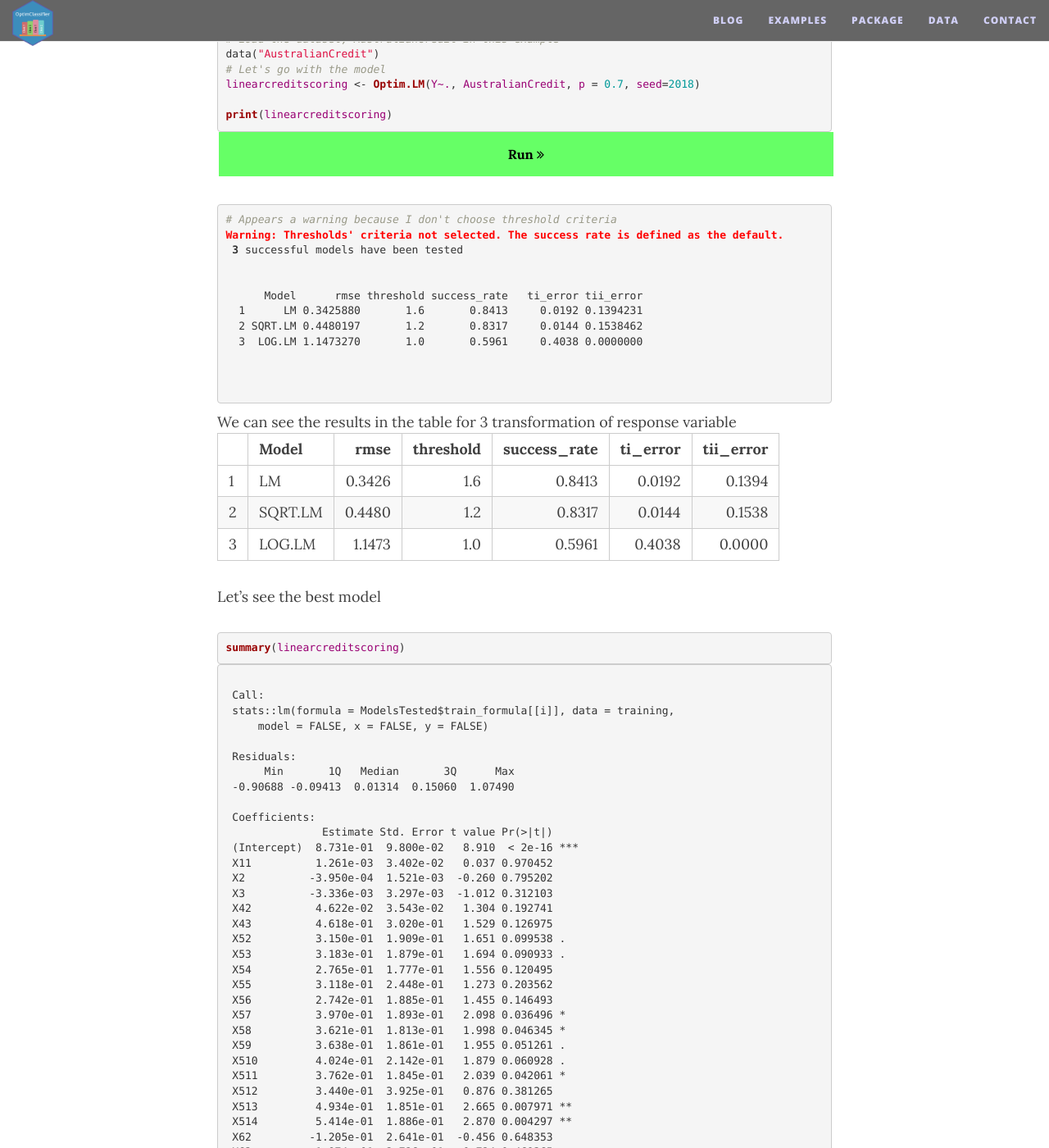
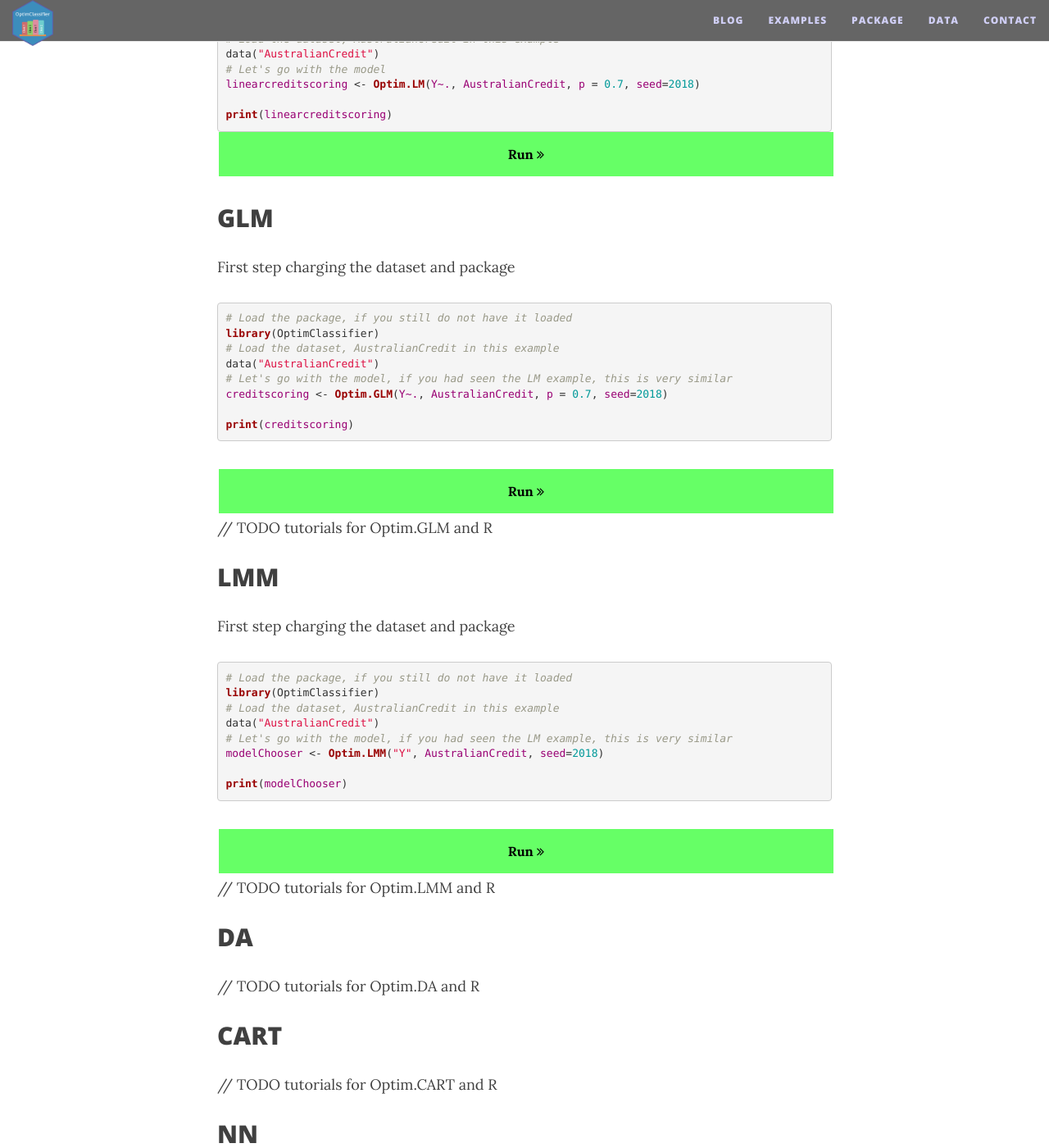
Before and after one commit to economistgame/OptimClassifier, a Jekyll site: the page built from examples/index.md, in a window 1280 px wide and 1400 px high, scrolled down 675 px. Shown: the whole window at 82% size. Built offline with Jekyll 4.4.1, drawn with Linux system fonts in a browser that asks for light colours; nearby versions of some CDN libraries; some of the changed text lies outside the part shown.

Commit message:
Update index.md

```diff
--- a/examples/index.md
+++ b/examples/index.md
@@ -64,7 +64,7 @@ data(<span class="hljs-string">"AustralianCredit"</span>)
 </code></pre>
 <p class="buttonFragment"><button id="LM-1" style="width:100%;margin-top: 0px;" class="method-button" onClick="location.href='#lm'">Run <i class="fa fa-angle-double-right"></i>
 </button></p>
-<div id="LMResults">
+<div id="LMResults" style="display: none;">
 <pre><code><span class="hljs-comment"># Appears a warning because I don't choose threshold criteria </span>
 <font color="red"><b>Warning: Thresholds' criteria not selected. The success rate is defined as the default.</b></font>
  <b>3</b> successful models have been tested
@@ -120,7 +120,6 @@ data(<span class="hljs-string">"AustralianCredit"</span>)
 </tbody>
 </table>
 
-</div>
 Let's see the best model
 <pre class="r codeFragment" ><code><span class="hljs-keyword">summary</span>(<span class="hljs-literal">linearcreditscoring</span>)</code></pre>
 
@@ -178,6 +177,9 @@ Let's see the best model
  F-statistic:  22.7 on 34 and 447 DF,  p-value: &lt; 2.2e-16
  </code></pre>
 
+</div>
+
+
 ## GLM
 First step charging the dataset and package
 <pre class="r"><code><span class="hljs-comment"># Load the package, if you still do not have it loaded</span>
```
